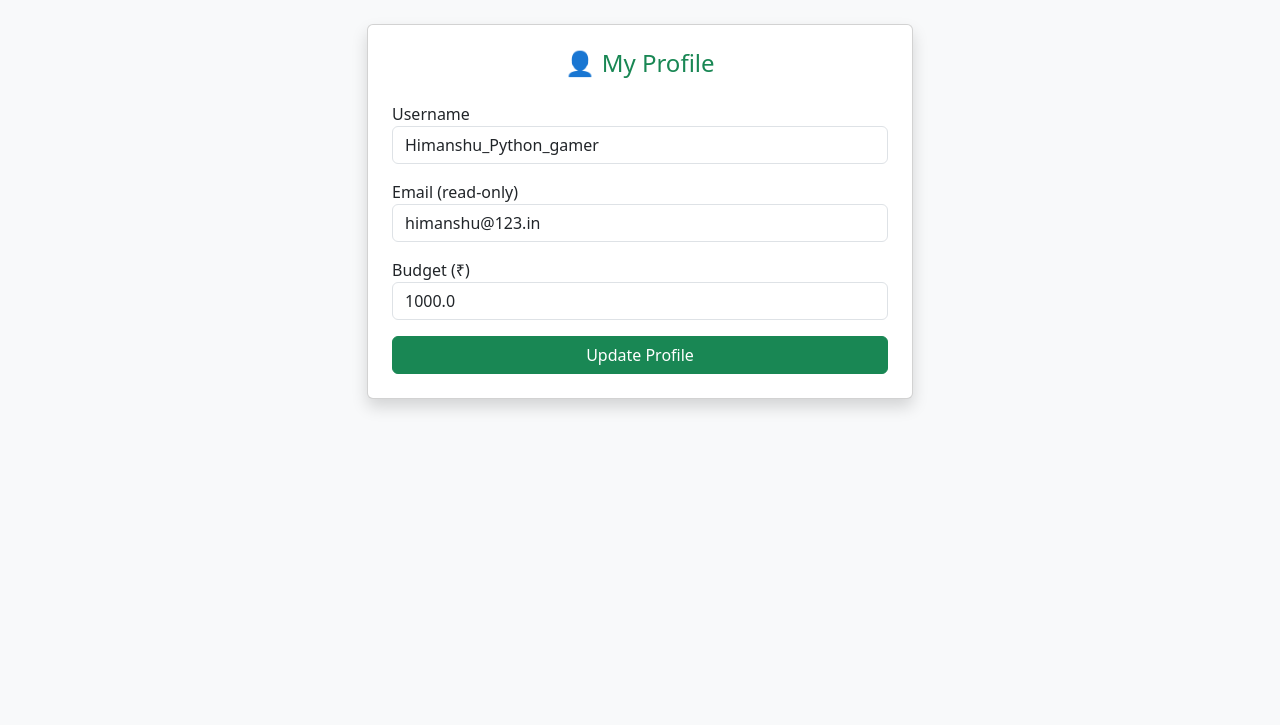
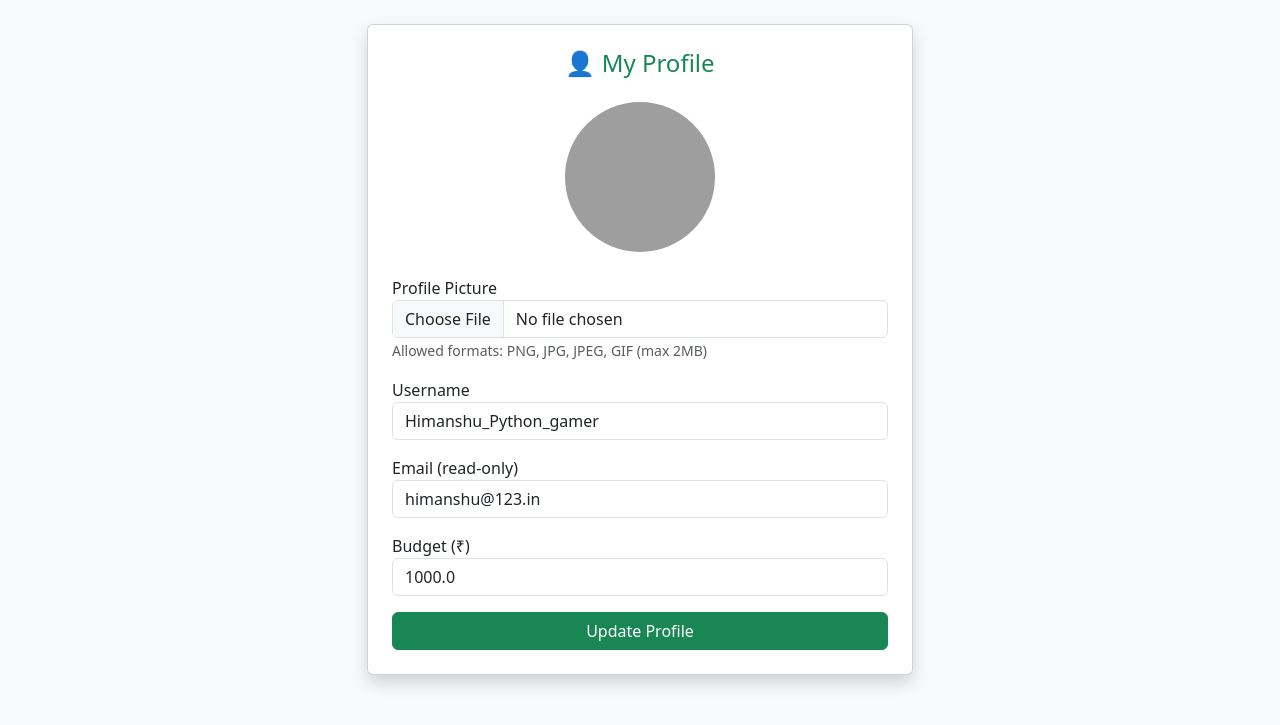
Before and after one commit to AbhijeetKumar1505/EcoFinds, a Flask app: page /profile in a window 1280 px wide. Shown: the part 56-781 px from the top of the page. Run offline with Flask 3, Linux system fonts and the light colour scheme; a user stored in the database is signed in; some libraries are stand-ins or nearby versions; grey boxes are pictures that could not be loaded.

Commit message:
Update profile.html profile pic feature

```diff
--- a/templates/profile.html
+++ b/templates/profile.html
@@ -4,7 +4,18 @@
     <div class="col-md-6 col-sm-10">
         <div class="card shadow p-4">
             <h4 class="text-success text-center mb-4">👤 My Profile</h4>
-            <form method="POST">
+            <div class="text-center mb-4">
+                <img src="{{ url_for('static', filename='uploads/' + current_user.profile_pic) }}"
+                     class="rounded-circle"
+                     style="width: 150px; height: 150px; object-fit: cover;"
+                     alt="Profile Picture">
+            </div>
+            <form method="POST" enctype="multipart/form-data">
+                <div class="mb-3">
+                    <label>Profile Picture</label>
+                    <input type="file" name="profile_pic" class="form-control" accept="image/*">
+                    <small class="text-muted">Allowed formats: PNG, JPG, JPEG, GIF (max 2MB)</small>
+                </div>
                 <div class="mb-3">
                     <label>Username</label>
                     <input type="text" name="username" class="form-control" value="{{ current_user.username }}" required>
```
